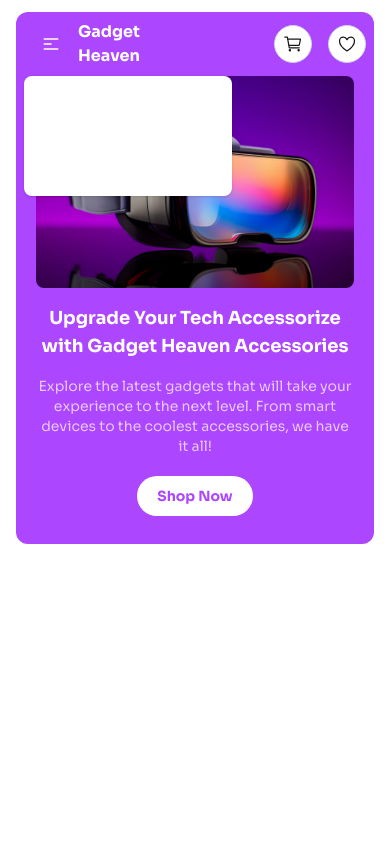
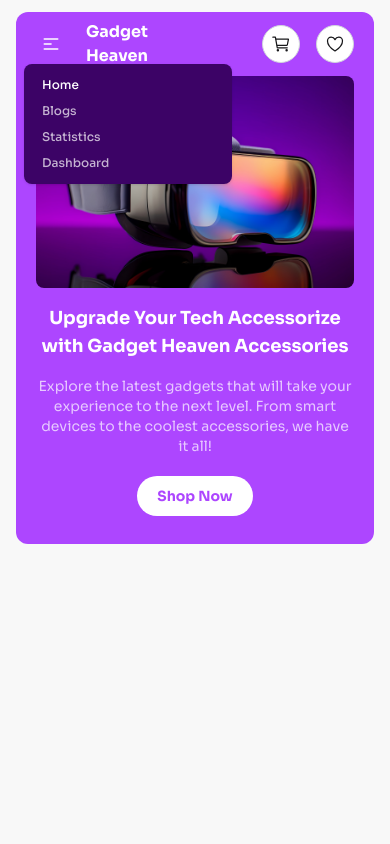
Before and after one commit to programming-hero-web-course-4/b10a8-gadget-heaven-shakil200409, a React (Vite) app: page / in a window 390 px wide. Both pictures are taken after a click on the button 51 px from the left and 44 px from the top of the page. Shown: the top 844 px of the page. Built offline with nearby package versions, Linux system fonts and the light colour scheme.

Commit message:
Edited navbar for responsive layout

```diff
--- a/src/Components/Navbar.jsx
+++ b/src/Components/Navbar.jsx
@@ -68,14 +68,16 @@ const Navbar = () => {
   return (
     <>
       <div
-        className={`navbar md:px-10 ${pathname === "/" ? " " : "shadow-sm"}`}
+        className={`navbar pr-5 md:px-10 ${
+          pathname === "/" ? " " : "shadow-sm"
+        }`}
       >
         <div className="navbar-start">
           <div className="dropdown">
             <div
               tabIndex={0}
               role="button"
-              className={`btn btn-ghost rounded-xl lg:hidden ${
+              className={`btn btn-ghost bg-transparent rounded-lg mr-2 lg:hidden ${
                 pathname === "/" ? "text-white" : "text-black"
               }`}
             >
@@ -97,7 +99,11 @@ const Navbar = () => {
             </div>
             <ul
               tabIndex={0}
-              className="menu menu-sm dropdown-content bg-white rounded-box z-1 mt-3 w-52 p-2 shadow"
+              className={`menu menu-sm dropdown-content rounded-box z-1 w-52 p-2 shadow ${
+                pathname === "/"
+                  ? "text-white bg-purple-950"
+                  : "text-black bg-white"
+              }`}
             >
               {links}
             </ul>
--- a/src/Pages/Home.jsx
+++ b/src/Pages/Home.jsx
@@ -10,7 +10,7 @@ const Home = () => {
   }, []);
   return (
     <>
-      <section className="px-4 relative flex justify-center">
+      <section className="px-4 relative flex justify-center bg-base-200">
         <div className="bg-purple-500 rounded-xl my-3 max-w overflow-hidden ">
           {/* Navbar */}
           <Navbar></Navbar>
@@ -38,7 +38,7 @@ const Home = () => {
         </div>
       </section>
       {/* Dynamic section */}
-      <section className="min-h-[calc(100vh-65px)] max-w p-4">
+      <section className="bg-base-200 min-h-[calc(100vh-65px)] max-w p-4">
         <Outlet />
       </section>
 
```
